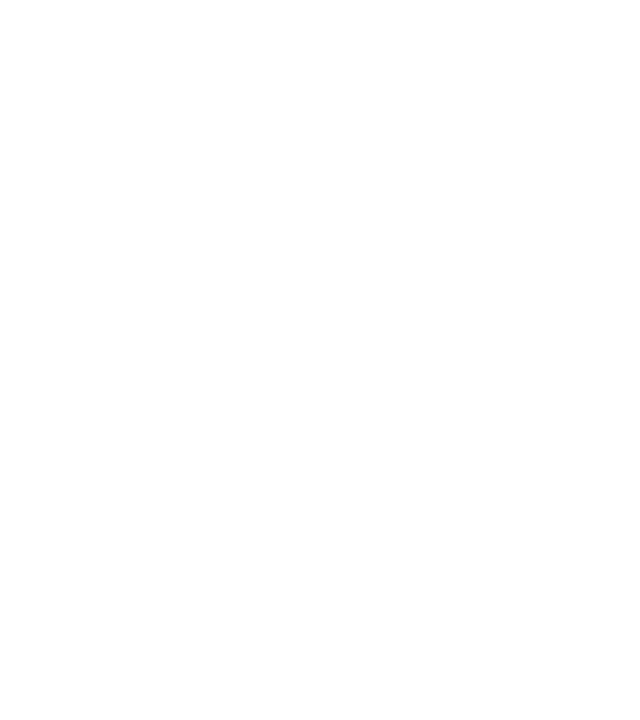
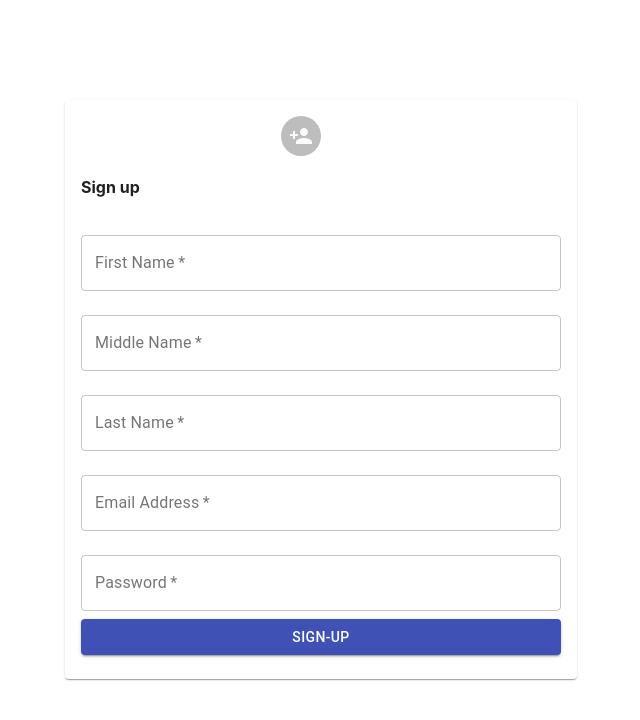
Before and after one commit to tejashreeSurve/Reactjs-SampleProject, a React (Create React App) app: page /registerUser in a window 1280 px wide. Shown: the top 720 px of the page, without its empty margins (285-925 px from the left). Built offline with nearby package versions, Linux system fonts and the light colour scheme.

Commit message:
Added : Backend integration

```diff
--- a/src/Component/LoginForm.jsx
+++ b/src/Component/LoginForm.jsx
@@ -25,7 +25,7 @@ class LoginForm extends Component {
                     <Button className="loginbutton" type="submit" fullwidth variant="contained" color="primary" >Sign-In</Button>
                     <Grid Container className="grid">
                         <Grid item>
-                            <Link href="#" variant="body2">
+                            <Link href="http://localhost:3000/registerUser" variant="body2">
                                 {"Don't have an account? Sign up"}
                             </Link>
                         </Grid>
--- a/src/Component/SignUpForm.jsx
+++ b/src/Component/SignUpForm.jsx
@@ -95,37 +95,37 @@ render() {
                     <span component="h1" variant="h5"><h4>Sign up</h4></span>
                 </div>
             </div>
-            <form className="userinfo" noValidate>
+            <div className="userinfo" >
 
-                <TextField variant="outlined" margin="normal" required fullWidth id="firstname" label="First Name"
+                <TextField variant="outlined" margin="normal" required fullWidth="true" id="firstname" label="First Name"
                     name="firstname" autoComplete="firstname" onChange={this.axios}
                     error={this.state.errors.fName}
                     helperText={this.state.errors.fName}></TextField>
 
 
-                <TextField variant="outlined" margin="normal" required fullWidth  id="middlename" label="Middle Name"
+                <TextField variant="outlined" margin="normal" required fullWidth="true"  id="middlename" label="Middle Name"
                     name="middlename" autoComplete="middlename" onChange={this.axios}
                     error={this.state.errors.mName}
                     helperText={this.state.errors.mName}></TextField>
 
-                <TextField variant="outlined" margin="normal" required fullWidth  id="lastname" label="Last Name"
+                <TextField variant="outlined" margin="normal" required fullWidth="true"  id="lastname" label="Last Name"
                     name="lastname" autoComplete="lastname" onChange={this.axios}
                     error={this.state.errors.lName}
                     helperText={this.state.errors.lame}></TextField>
 
-                <TextField variant="outlined" margin="normal" required fullWidth  id="email" label="Email Address"
+                <TextField variant="outlined" margin="normal" required fullWidth="true"  id="email" label="Email Address"
                     name="email" autoComplete="email" onChange={this.axios}
                     error={this.state.errors.userEmail}
                     helperText={this.state.errors.userEmail}></TextField>
 
-                <TextField variant="outlined" margin="normal" required fullWidth  id="email" label="Password"
+                <TextField variant="outlined" margin="normal" required fullWidth="true"  id="email" label="Password"
                     name="password" autoComplete="password" type="password" onChange={this.axios}
                     error={this.state.errors.password}
                     helperText={this.state.errors.password}></TextField>
 
-                <Button className="signup" type="submit" fullwidth  variant="contained" color="primary" onClick={() => this.registrationForm()}>Sign-up</Button>
+                <Button className="signup" type="submit" fullWidth  variant="contained" color="primary" onClick={() => this.registrationForm()}>Sign-up</Button>
 
-            </form>
+            </div>
         </CardContent>
     </Card >
 }
--- a/src/Router/Router.js
+++ b/src/Router/Router.js
@@ -8,9 +8,9 @@ import User from '../Component/User.jsx';
 const Router = () => {
     return (
         <BrowserRouter>
-            <Route path="/users" component={User} />
-            <Route path="/login" component={LoginForm} />
-            <Route path="/addUser" component={SignUpForm} />
+            <Route path="/userList" component={User} />
+            <Route path="/loginUser" component={LoginForm} />
+            <Route path="/registerUser" component={SignUpForm} />
         </BrowserRouter>
     );
 };
```
